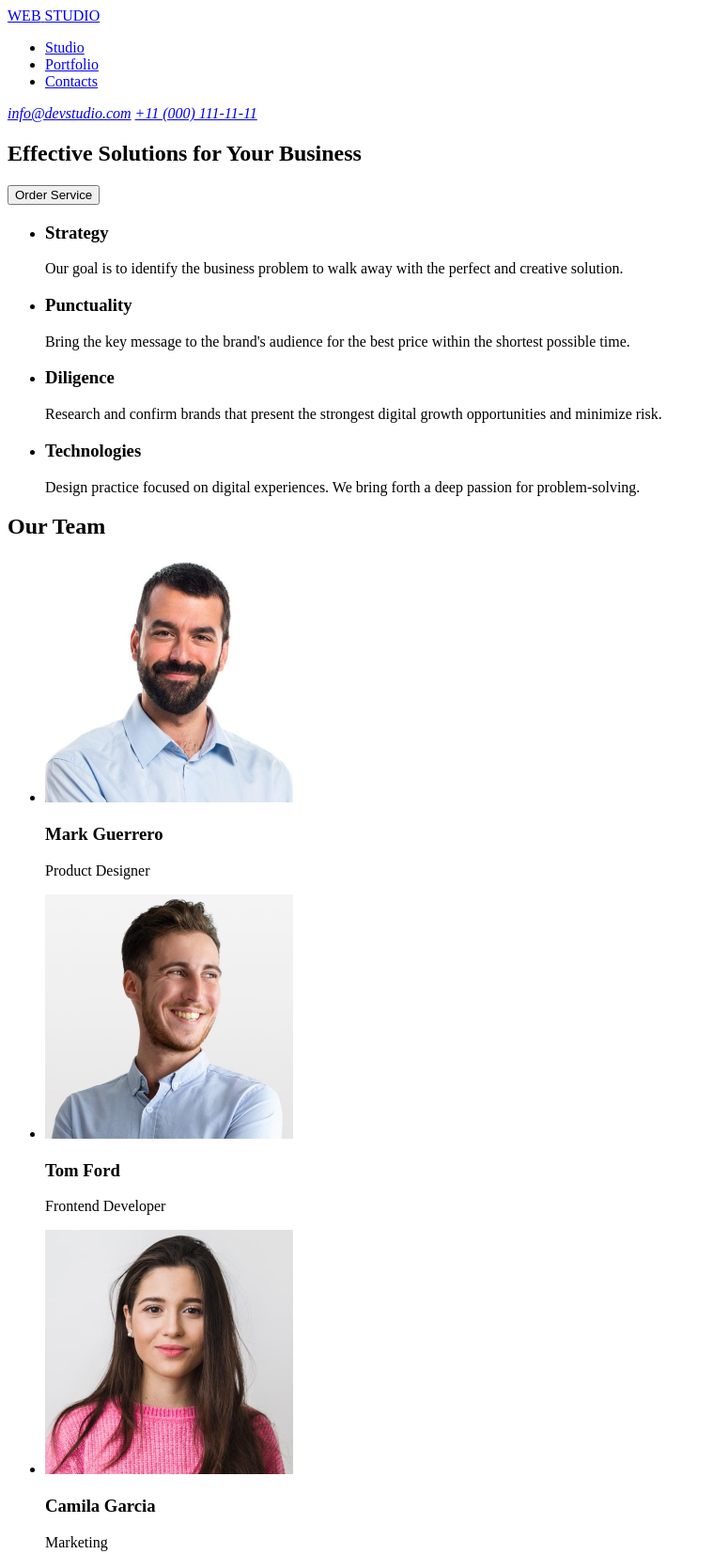
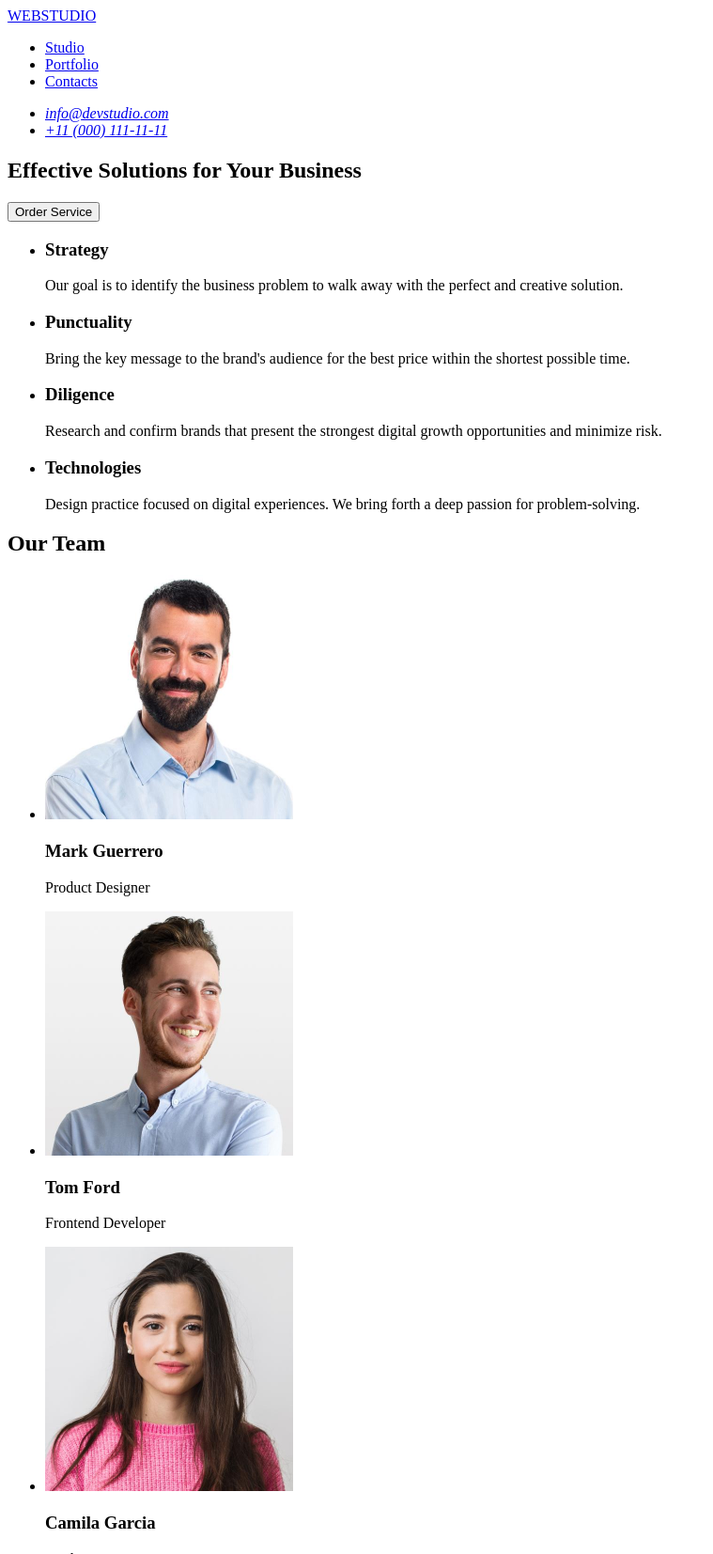
Before and after one commit to Roman-Shugol/goit-markup-hw-01, a plain HTML site: page index.html in a window 1280 px wide. Shown: the top 1654 px of the page at 94% size, without its empty margins (0-759 px from the left). Drawn offline with Linux system fonts and the light colour scheme.

Commit message:
Final HTML fixes

```diff
--- a/index.html
+++ b/index.html
@@ -9,11 +9,8 @@
 
   <body>
     <header>
-      <a href="./index.html" class="logo">
-        <span class="logo-part web">WEB</span>
-        <span class="logo-part studio">STUDIO</span>
-      </a>
       <nav class="main-nav">
+        <a href="./index.html" class="logo">WEBSTUDIO</a>
         <ul>
           <li><a href="#studio">Studio</a></li>
           <li><a href="#portfolio">Portfolio</a></li>
@@ -21,8 +18,10 @@
         </ul>
       </nav>
       <address class="contact-info">
-        <a href="mailto:info@devstudio.com">info@devstudio.com</a>
-        <a href="tel:+110001111111">+11 (000) 111-11-11</a>
+        <ul>
+          <li><a href="mailto:info@devstudio.com">info@devstudio.com</a></li>
+          <li><a href="tel:+110001111111">+11 (000) 111-11-11</a></li>
+        </ul>
       </address>
     </header>
 
@@ -70,7 +69,6 @@
         <h2>Our Team</h2>
         <ul>
           <li>
-            <div class="card-content">
             <img
               src="./images/mark-guerrero.jpg"
               alt="Mark Guerrero - photo"
@@ -79,10 +77,8 @@
             />
             <h3 class="teammate-name">Mark Guerrero</h3>
             <p class="teammate-role">Product Designer</p>
-            </div>
           </li>
           <li>
-            <div class="card-content">
             <img
               src="./images/tom-ford.jpg"
               alt="Tom Ford - photo"
@@ -91,10 +87,8 @@
             />
             <h3 class="teammate-name">Tom Ford</h3>
             <p class="teammate-role">Frontend Developer</p>
-            </div>
           </li>
           <li>
-            <div class="card-content">
             <img
               src="./images/camila-garcia.jpg"
               alt="Camila Garcia - photo"
@@ -103,10 +97,8 @@
             />
             <h3 class="teammate-name">Camila Garcia</h3>
             <p class="teammate-role">Marketing</p>
-            </div>
           </li>
           <li>
-            <div class="card-content">
             <img
               src="./images/daniel-wilson.jpg"
               alt="Daniel Wilson - photo"
@@ -115,17 +107,13 @@
             />
             <h3 class="teammate-name">Daniel Wilson</h3>
             <p class="teammate-role">UI Designer</p>
-            </div>
           </li>
         </ul>
       </section>
     </main>
 
     <footer>
-      <a href="./index.html" class="logo">
-        <span class="logo-part web">WEB</span>
-        <span class="logo-part studio">STUDIO</span>
-      </a>
+      <a href="./index.html" class="logo">WEBSTUDIO</a>
       <p class="footer-description">
         Increase the flow of customers and sales for your business with digital
         marketing & growth solutions.
```
Lines whose indentation alone changed are shown as unchanged.
